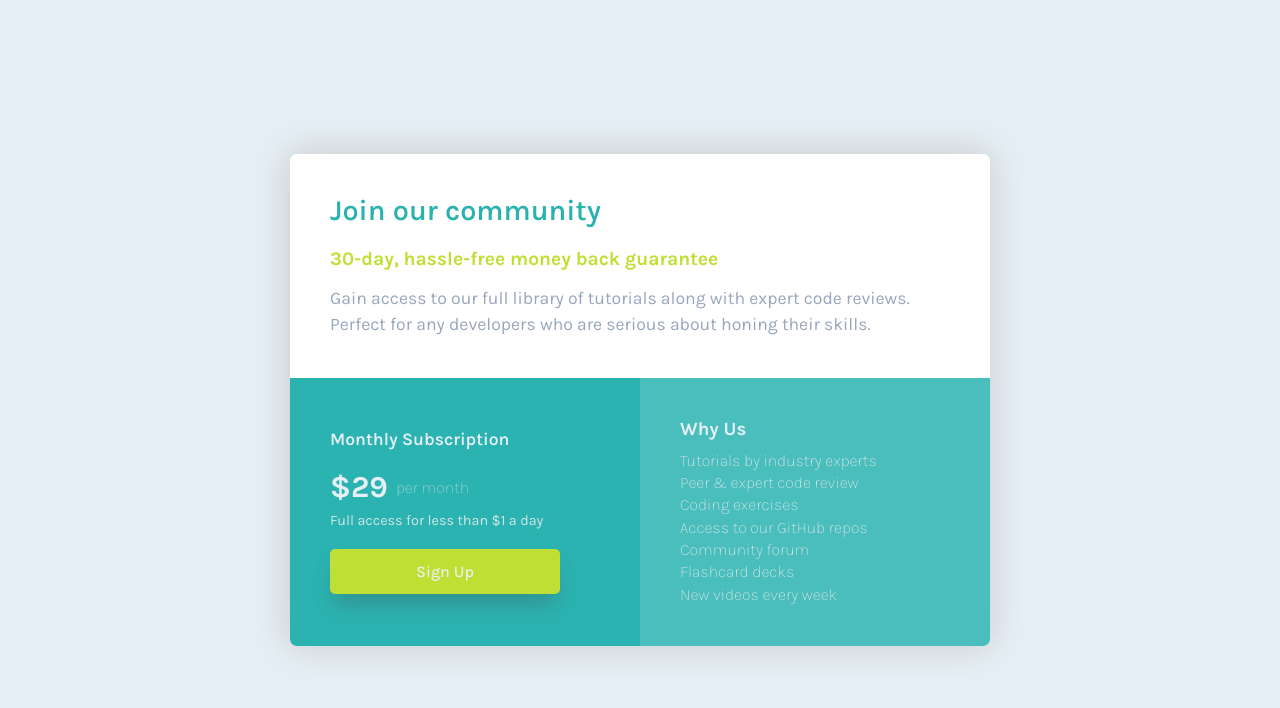
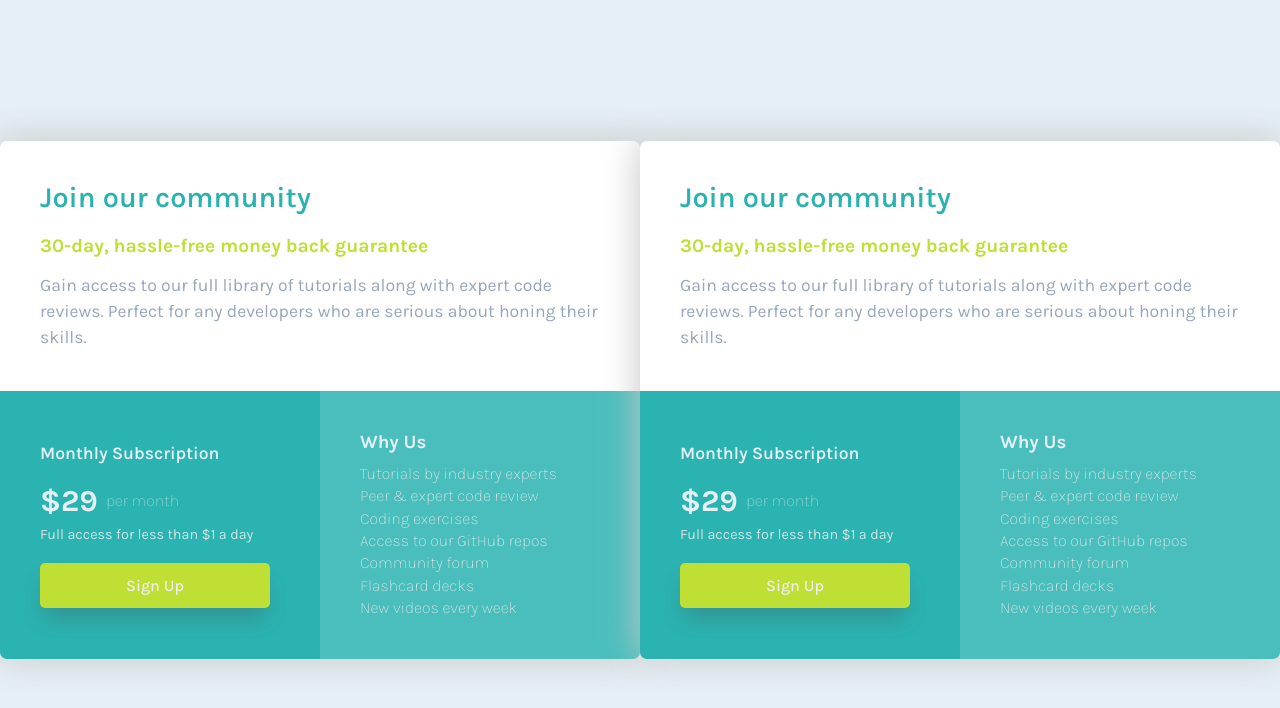
Before and after one commit to YasserEsam/Single-price-grid-component----FrontEnd-Mentor, a plain HTML site: page index.html in a window 1280 px wide. Drawn offline with Linux system fonts and the light colour scheme; a web font is replaced by a local one.

Commit message:
Update index.html

```diff
--- a/index.html
+++ b/index.html
@@ -44,4 +44,50 @@
 
 
 </body>
+</html> <!DOCTYPE html>
+<html lang="en">
+<head>
+  <meta charset="UTF-8">
+  <link rel="preconnect" href="https://fonts.googleapis.com">
+  <link rel="preconnect" href="https://fonts.gstatic.com" crossorigin>
+  <link href="https://fonts.googleapis.com/css2?family=Bai+Jamjuree:ital,wght@0,200;0,300;0,400;0,500;0,600;0,700;1,200;1,300;1,400;1,500;1,600;1,700&family=Karla:ital,wght@0,200..800;1,200..800&family=Outfit:wght@100..900&family=Young+Serif&display=swap" rel="stylesheet">
+  <meta name="viewport" content="width=device-width, initial-scale=1.0"> <!-- displays site properly based on user's device -->
+  <link rel="stylesheet" href="./styles/style.css">
+  <link rel="icon" type="image/png" sizes="32x32" href="./images/favicon-32x32.png">
+
+  <title>Frontend Mentor | Single Price Grid Component</title>
+
+</head>
+<body>
+  <div class="container">
+    <div class="community">
+      <h1>Join our community</h1>
+      <h2>30-day, hassle-free money back guarantee</h2>
+      <p>Gain access to our full library of tutorials along with expert code reviews.
+        Perfect for any developers who are serious about honing their skills.</p>
+    </div>
+    <div class="divided-section">
+      <div class="subsciption">
+        <h3>Monthly Subscription</h3>
+        <h4>&dollar;29 <span>per month</span></h4>
+        <p>Full access for less than &dollar;1 a day</p>
+        <button>Sign Up</button>
+      </div>
+      <div class="why-us">
+        <h3>Why Us</h3>
+        <ul>
+          <li>Tutorials by industry experts</li>
+          <li>Peer &amp; expert code review</li>
+          <li>Coding exercises</li>
+          <li>Access to our GitHub repos</li>
+          <li>Community forum</li>
+          <li>Flashcard decks</li>
+          <li>New videos every week</li>
+        </ul>
+      </div>
+    </div>
+  </div>
+
+
+</body>
 </html>
```
